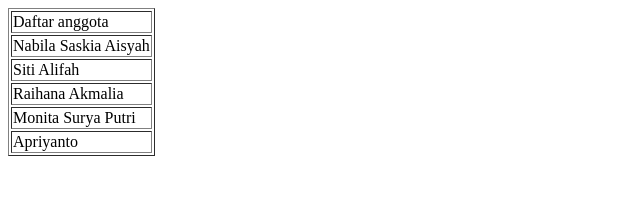
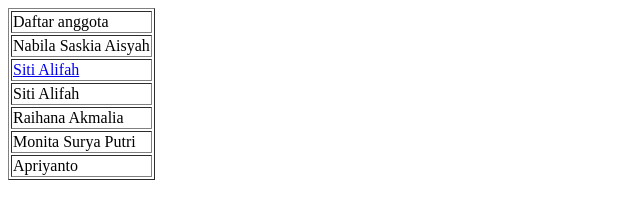
Before and after one commit to sitialifah/KelompokC_RPL_DY, a plain HTML site: page index.html in a window 1280 px wide. Shown: the whole page, without its empty margins (0-640 px from the left). Drawn offline with Linux system fonts and the light colour scheme.

Commit message:
ini yang edit papah

```diff
--- a/index.html
+++ b/index.html
@@ -7,6 +7,7 @@
     <table border=”0”>
       <tr><td>Daftar anggota</td></tr>
       <tr><td>Nabila Saskia Aisyah</td></tr>
+	  <tr><td><a href="1608107010011.html">Siti Alifah</a></td></tr>
       <tr><td>Siti Alifah</td></tr>
       <tr><td>Raihana Akmalia</td></tr>
       <tr><td>Monita Surya Putri</td></tr>
```
